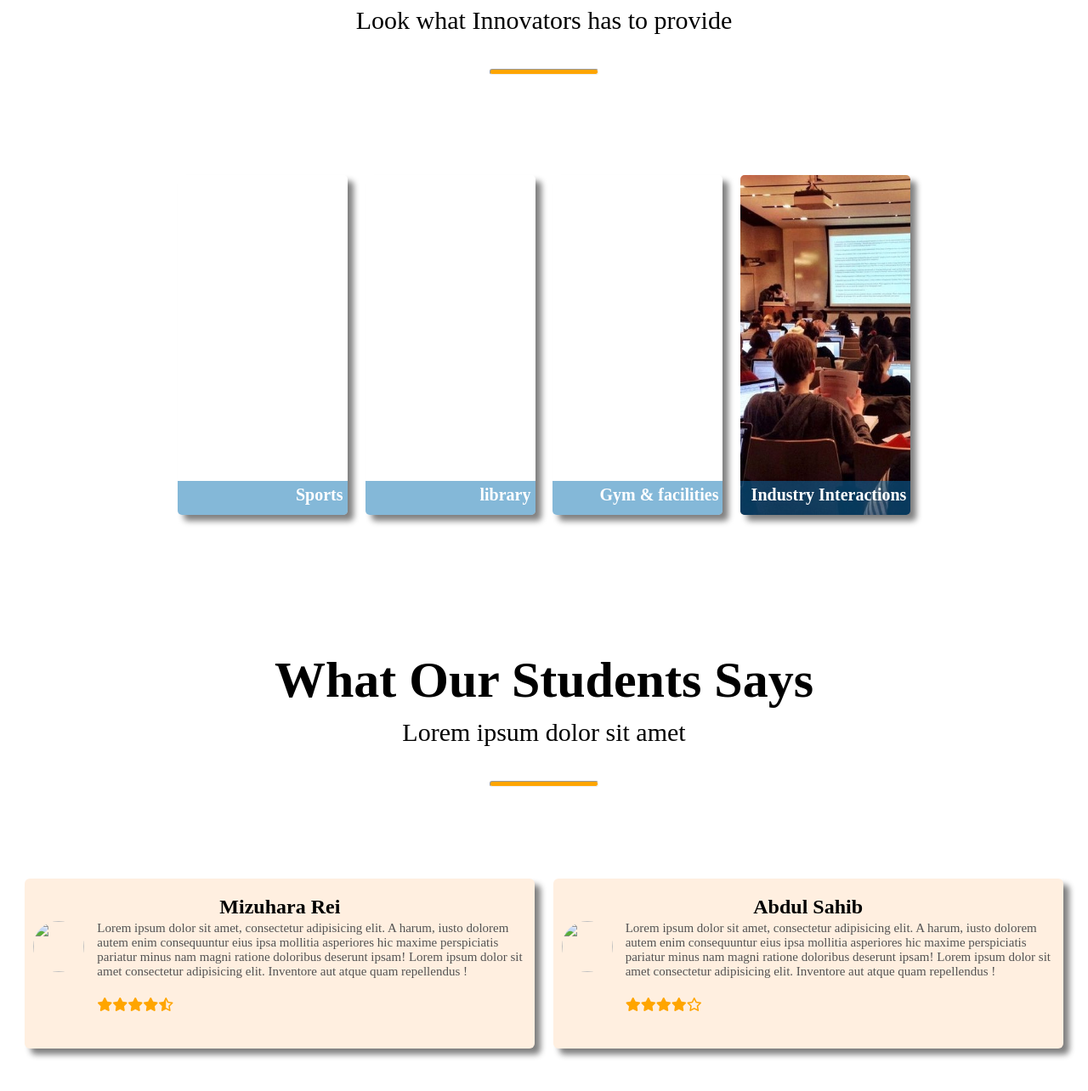
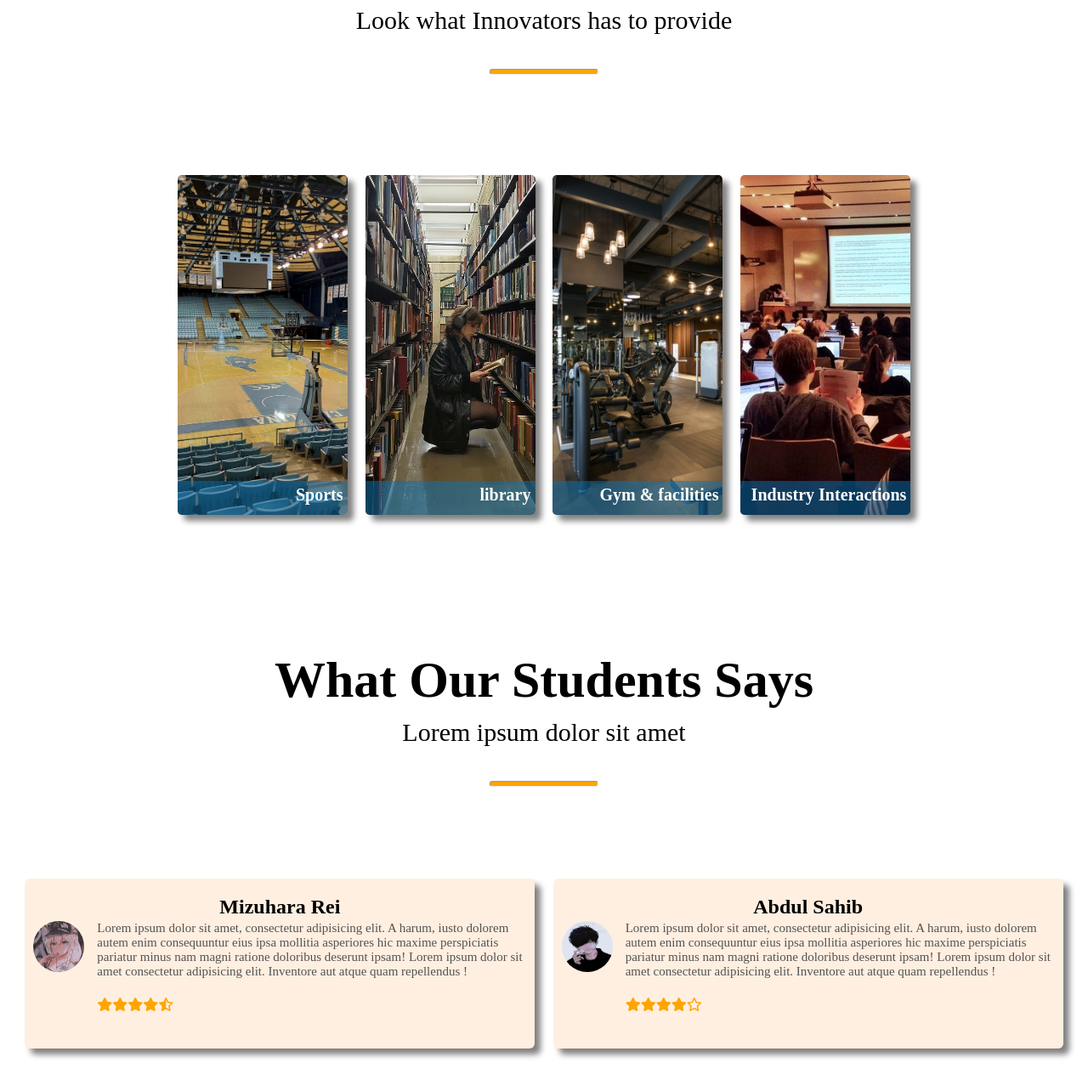
Before and after one commit to Abhicanvas/Sample_College_website, a plain HTML site: page index.html in a window 1280 px wide. Shown: the part 1404-2688 px from the top of the page at 85% size. Drawn offline with Linux system fonts and the light colour scheme; the site is published under a folder, as on GitHub Pages, so addresses that start at the root find nothing.

Commit message:
Update index.html

```diff
--- a/index.html
+++ b/index.html
@@ -11,7 +11,7 @@
 <body>
     <section class="header">
         <nav>
-            <div class="logo"> <img src="/images/michigan-state-university-logo-png-transparent.png" alt="logo">
+            <div class="logo"> <img src="./images/michigan-state-university-logo-png-transparent.png" alt="logo">
             <h1>Innovatech</h1></div>
 
             <div class="nav-links " >
@@ -72,13 +72,13 @@
         <hr>
     </div>
     <div class="fac-tab">
-        <div class="fac-box one" style="background-image: url(/images/basket\ ball\ court.jpg);">
+        <div class="fac-box one" style="background-image: URL(./images/basket\ ball\ court.jpg);">
             <div class="info-pac"><p>Sports</p></div>
         </div>
-        <div class="fac-box" style="background-image: url(/images/library.jpg);">
+        <div class="fac-box" style="background-image: URL(./images/library.jpg);">
             <div class="info-pac"><p>library</p></div>
         </div>
-        <div class="fac-box" style="background-image: url(/images/Gym.jpg);">
+        <div class="fac-box" style="background-image: URL(./images/Gym.jpg);">
             <div class="info-pac"><p>Gym & facilities</p></div>
         </div>
         <div class="fac-box" style="background-image: url(./images/tech.jpg);">
@@ -96,13 +96,13 @@
     </div>
     <div class="fed-tab">
         <div class="fed-box one" >
-            <img src="/images/pfp2.jpg" alt="">
+            <img src="./images/pfp2.jpg" alt="">
             <p>Lorem ipsum dolor sit amet, consectetur adipisicing elit. A harum, iusto dolorem autem enim consequuntur eius ipsa mollitia asperiores hic maxime perspiciatis pariatur minus nam magni ratione doloribus deserunt ipsam! Lorem ipsum dolor sit amet consectetur adipisicing elit. Inventore aut atque quam repellendus !</p>
             <h1>Mizuhara Rei</h1>
             <div class="icon"><i class="fa-solid fa-star"><i class="fa-solid fa-star"></i><i class="fa-solid fa-star"></i><i class="fa-solid fa-star"></i></i><i class="fa-regular fa-star-half-stroke"></i></div>
         </div>
         <div class="fed-box one" >
-            <img src="/images/pfp1.jpg" alt="">
+            <img src="./images/pfp1.jpg" alt="">
             <p>Lorem ipsum dolor sit amet, consectetur adipisicing elit. A harum, iusto dolorem autem enim consequuntur eius ipsa mollitia asperiores hic maxime perspiciatis pariatur minus nam magni ratione doloribus deserunt ipsam! Lorem ipsum dolor sit amet consectetur adipisicing elit. Inventore aut atque quam repellendus !</p>
             <h1>Abdul Sahib</h1>
             <div class="icon"><i class="fa-solid fa-star"><i class="fa-solid fa-star"></i><i class="fa-solid fa-star"></i><i class="fa-solid fa-star"></i></i><i class="fa-regular fa-star"></i></div>
```
